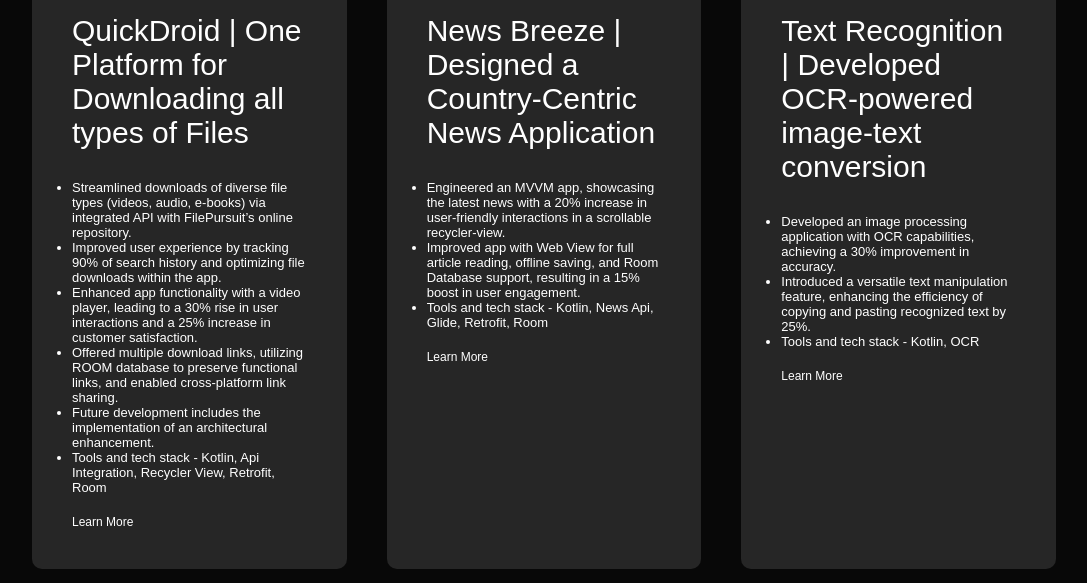
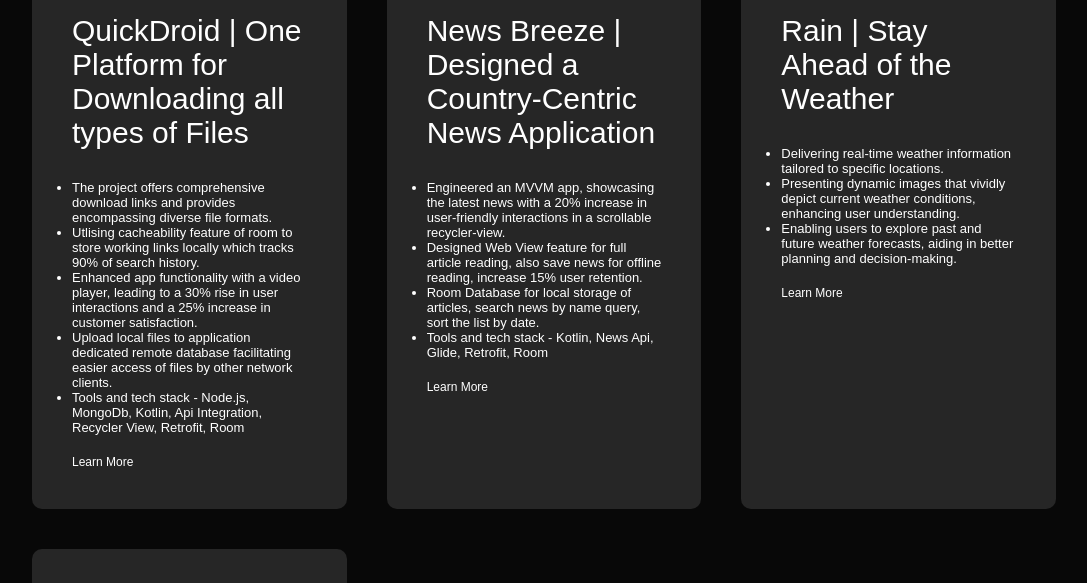
Before and after one commit to bhattaman0001/my-portfolio, a plain HTML site: page index.html in a window 1280 px wide. Shown: the part 1878-2461 px from the top of the page, without its empty margins (96-1183 px from the left). Drawn offline with Linux system fonts and the light colour scheme.

Commit message:
added media queries

```diff
--- a/index.html
+++ b/index.html
@@ -27,7 +27,7 @@
           <i class="fas fa-bars" onclick="openmenu()"></i>
         </nav>
         <div class="header-text">
-          <p>Software Developer with Specialization in Android</p>
+          <p>Software Developer, developing....</p>
           <h1>Hi, I'm <span>Aman Bhatt</span><br />from Uttarakhand, India</h1>
         </div>
       </div>
@@ -191,13 +191,10 @@
               <br />
               <ul>
                 <li>
-                  Streamlined downloads of diverse file types (videos, audio,
-                  e-books) via integrated API with FilePursuit’s online
-                  repository.
+                  The project offers comprehensive download links and provides encompassing diverse file formats.
                 </li>
                 <li>
-                  Improved user experience by tracking 90% of search history and
-              optimizing file downloads within the app.
+                  Utlising cacheability feature of room to store working links locally which tracks 90% of search history.
                 </li>
                 <li>
                   Enhanced app functionality with a video player, leading to a 30%
@@ -205,17 +202,10 @@
               satisfaction.
                 </li>
                 <li>
-                  Offered multiple download links, utilizing ROOM database to
-              preserve functional links, and enabled cross-platform link
-              sharing.
+                  Upload local files to application dedicated remote database facilitating easier access of files by other network clients.
                 </li>
                 <li>
-                  Future development includes the implementation of an
-              architectural enhancement.
-                </li>
-                <li>
-                  Tools and tech stack - Kotlin, Api Integration, Recycler View,
-              Retrofit, Room
+                  Tools and tech stack - Node.js, MongoDb, Kotlin, Api Integration, Recycler View, Retrofit, Room
                 </li>
               </ul>
             </p>
@@ -233,9 +223,10 @@
                   recycler-view.
                 </li>
                 <li>
-                  Improved app with Web View for full article reading, offline
-                  saving, and Room Database support, resulting in a 15% boost in
-                  user engagement.
+                  Designed Web View feature for full article reading, also save news for offline reading, increase 15% user retention.
+                </li>
+                <li>
+                  Room Database for local storage of articles, search news by name query, sort the list by date.
                 </li>
                 <li>
                   Tools and tech stack - Kotlin, News Api, Glide, Retrofit,
@@ -244,6 +235,27 @@
               </ul>
             </p>
             <a href="https://github.com/bhattaman0001/News_Breeze" target="_blank">Learn More</a>
+          </div>
+          <div>
+            <i class="fa-brands fa-app-store"></i>
+            <h2>
+              Rain | Stay Ahead of the Weather
+            </h2>
+            <p>
+              <br />
+              <ul>
+                <li>
+                  Delivering real-time weather information tailored to specific locations.
+                </li>
+                <li>
+                  Presenting dynamic images that vividly depict current weather conditions, enhancing user understanding.
+                </li>
+                <li>
+                  Enabling users to explore past and future weather forecasts, aiding in better planning and decision-making.
+                </li>
+              </ul>
+            </p>
+            <a href="https://github.com/bhattaman0001/Weather-Application" target="_blank">Learn More</a>
           </div>
           <div>
             <i class="fa-brands fa-app-store"></i>
@@ -271,56 +283,6 @@
         </div>
       </div>
     </div>
-
-    <!-- -------------------portfolio----------------- -->
-    <!-- <div id="portfolio">
-      <div class="container">
-        <h1 class="sub-title">My Work</h1>
-        <div class="work-list">
-          <div class="work">
-            <img src="images/work-1.png" />
-            <div class="layer">
-              <h3>QuickDroid</h3>
-              <p>All File Downloader</p>
-              <a href="https://github.com/bhattaman0001/QuickDroid" target="_blank"
-                ><i class="fa-solid fa-arrow-up-right-from-square"></i
-              ></a>
-            </div>
-          </div>
-          <div class="work">
-            <img src="images/work-1.png" />
-            <div class="layer">
-              <h3>News Breeze</h3>
-              <p>Shows News from All over the country</p>
-              <a href="https://github.com/bhattaman0001/News_Breeze" target="_blank"
-                ><i class="fa-solid fa-arrow-up-right-from-square"></i
-              ></a>
-            </div>
-          </div>
-          <div class="work">
-            <img src="images/work-1.png" />
-            <div class="layer">
-              <h3>Text Recognition</h3>
-              <p>Convert and Copy text from image</p>
-              <a href="https://github.com/bhattaman0001/text_recognition" target="_blank"
-                ><i class="fa-solid fa-arrow-up-right-from-square"></i
-              ></a>
-            </div>
-          </div>
-          <div class="work">
-            <img src="images/work-1.png" />
-            <div class="layer">
-              <h3>Face-to_Face</h3>
-              <p>Video Calling Application with ID-wise entering</p>
-              <a href="https://github.com/bhattaman0001/Face-To-Face" target="_blank"
-                ><i class="fa-solid fa-arrow-up-right-from-square"></i
-              ></a>
-            </div>
-          </div>
-        </div>
-        <a href="#" class="btn">See More</a>
-      </div>
-    </div> -->
 
     <!-- ---------------------contact-------------------- -->
     <div id="contact">
--- a/style.css
+++ b/style.css
@@ -5,7 +5,7 @@
   box-sizing: border-box;
 }
 
-html{
+html {
   scroll-behavior: smooth;
 }
 
@@ -17,7 +17,7 @@
 #header {
   width: 100%;
   height: 100vh;
-  background-image: url(images/cover-photo.jpeg);
+  /* background-image: url(images/cover-photo.jpeg); */
   background-size: cover;
   background-position: center;
 }
@@ -288,7 +288,6 @@
   background: #ff004f;
 }
 
-
 /* --------------------contact---------------------- */
 .contact-left {
   flex-basis: 35%;
@@ -346,7 +345,6 @@
   color: #fff;
   font-size: 18px;
   border-radius: 6px;
-
 }
 
 form .btn2 {
@@ -369,11 +367,10 @@
   display: none;
 }
 
-
 /* -------------------------css for small screens-------------------- */
 @media only screen and (max-width: 600px) {
   #header {
-    background-image: url(images/cover-photo.jpeg);
+    /* background-image: url(images/cover-photo.jpeg); */
   }
 
   .header-text {
@@ -414,37 +411,49 @@
     cursor: pointer;
   }
 
-  .sub-title{
+  .sub-title {
     font-size: 40px;
   }
 
-  .about-col-1, .about-col-2{
+  .about-col-1,
+  .about-col-2 {
     flex-basis: 100%;
   }
 
-  .about-col-1{
+  .about-col-1 {
     margin-bottom: 30px;
   }
 
-  .about-col-2{
+  .about-col-2 {
     font-size: 14px;
   }
 
-  .tab-links{
+  .tab-links {
     font-size: 16px;
     margin-right: 20px;
   }
 
-  .contact-left, .contact-right{
+  .contact-left,
+  .contact-right {
     flex-basis: 100%;
   }
 
-  .copyright{
+  .copyright {
     font-size: 14px;
   }
 }
 
-#msg{
+@media only screen and (max-width: 400px) {
+  .header-text {
+    margin-top: 120%;
+    font-size: 14px;
+  }
+
+  .header-text h1 {
+    font-size: 24px;
+  }
+}
+#msg {
   color: #61b752;
   margin-top: -40px;
   display: block;
```
